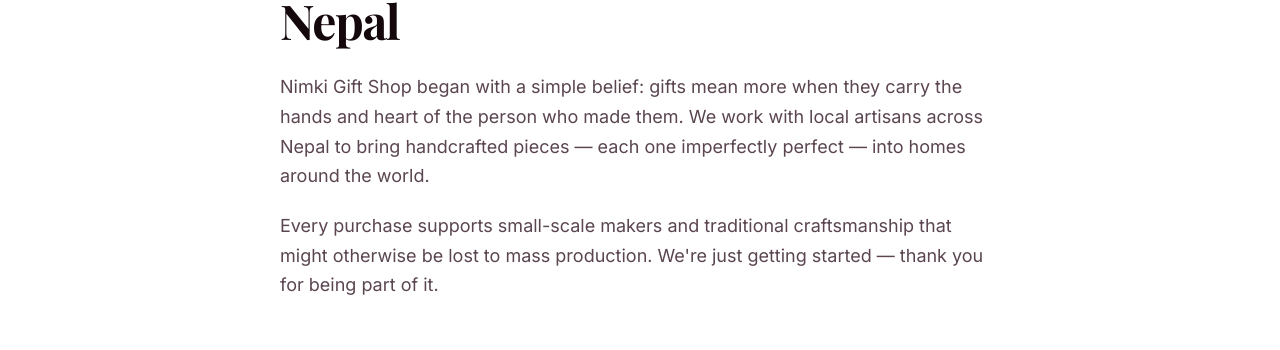
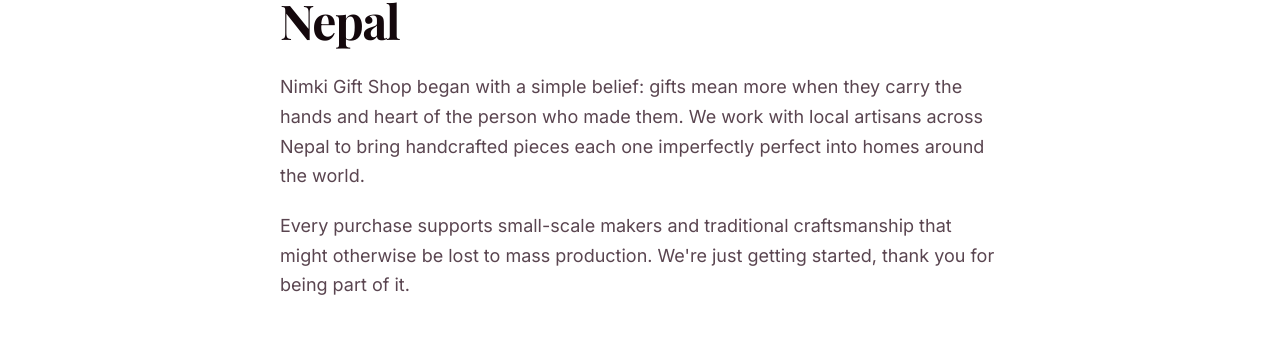
Before and after one commit to SanjayNepali/handicraft-gift-shop, a Next.js app: page /about in a window 1280 px wide. Shown: the part 247-597 px from the top of the page. Built offline with nearby package versions, Linux system fonts and the light colour scheme; no server answers; the database is empty; a web font is replaced by a local one.

Commit message:
Fixed About page

```diff
--- a/src/app/(store)/about/page.tsx
+++ b/src/app/(store)/about/page.tsx
@@ -3,7 +3,7 @@
 
 export const metadata = {
   title: "About Us",
-  description: `Learn the story behind ${APP_NAME} — handmade gifts crafted with care in Nepal.`,
+  description: `Learn the story behind ${APP_NAME}  handmade gifts crafted with care in Nepal.`,
 };
 
 export default function AboutPage() {
@@ -13,15 +13,15 @@
         <p className={styles.eyebrow}>Our Story</p>
         <h1 className={styles.title}>Handmade with heart, rooted in Nepal</h1>
         <p className={styles.paragraph}>
-          {APP_NAME} began with a simple belief: gifts mean more when they
-          carry the hands and heart of the person who made them. We work
-          with local artisans across Nepal to bring handcrafted pieces —
-          each one imperfectly perfect — into homes around the world.
+          {APP_NAME} began with a simple belief: gifts mean more when they carry
+          the hands and heart of the person who made them. We work with local
+          artisans across Nepal to bring handcrafted pieces each one imperfectly
+          perfect into homes around the world.
         </p>
         <p className={styles.paragraph}>
           Every purchase supports small-scale makers and traditional
           craftsmanship that might otherwise be lost to mass production.
-          We&apos;re just getting started — thank you for being part of it.
+          We&apos;re just getting started, thank you for being part of it.
         </p>
       </div>
     </main>
```
